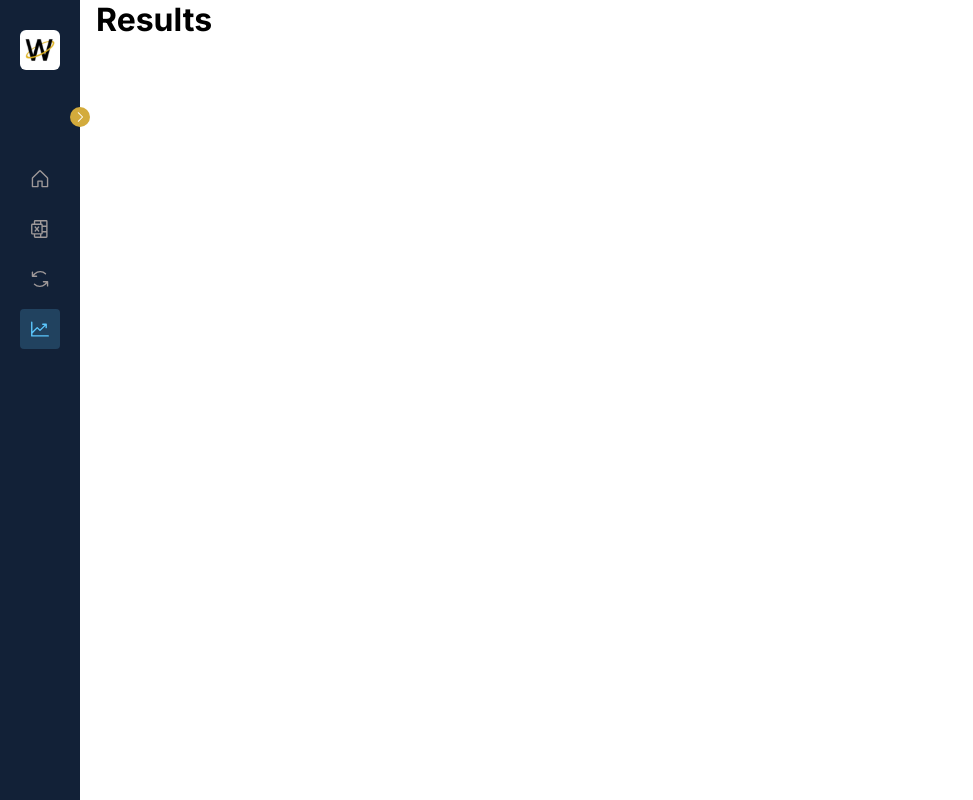
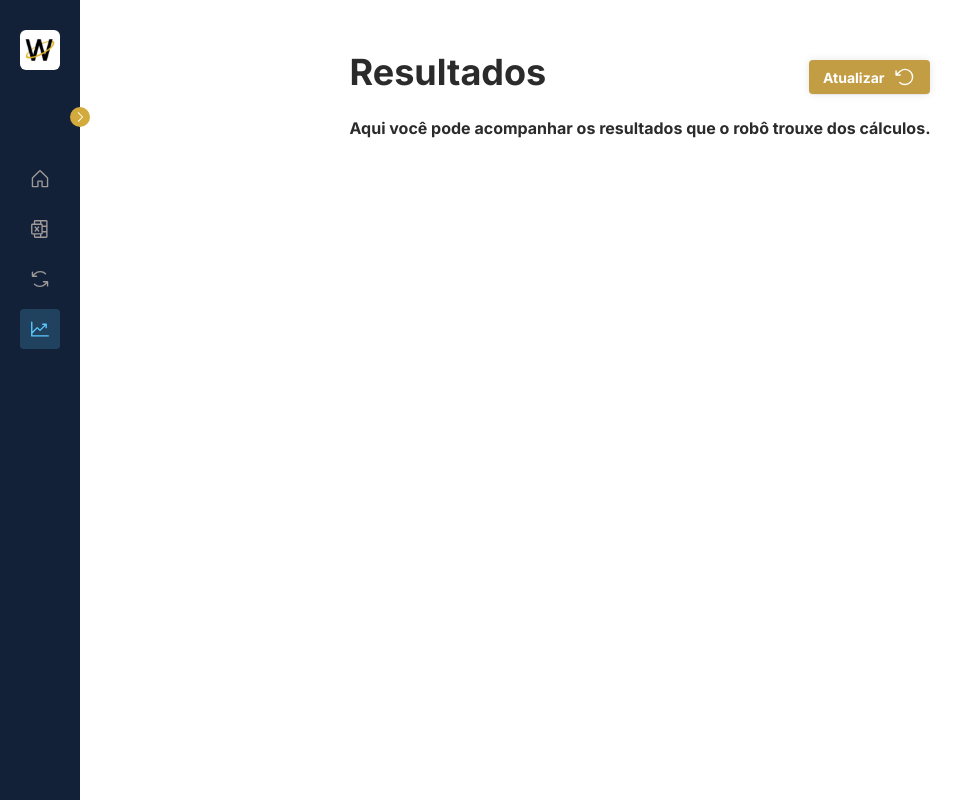
Before and after one commit to Gabrielivensdds/abastecimento-inteligente, a React (Vite) app: page /Results in a window 1280 px wide. Shown: the whole page, without its empty margins (0-973 px from the left). Built offline with nearby package versions, Linux system fonts and the light colour scheme.

Commit message:
fix: button and title css. start creating results and sheets apge

```diff
--- a/src/components/Button/index.tsx
+++ b/src/components/Button/index.tsx
@@ -5,7 +5,7 @@ import { CSS } from '@stitches/react'
 
 interface ButtonProps {
   children: ReactNode
-  css: CSS
+  css?: CSS
 }
 
 export const Button = ({ children, css }: ButtonProps) => (
--- a/src/components/Sidebar/styles.ts
+++ b/src/components/Sidebar/styles.ts
@@ -8,7 +8,7 @@ export const ContainerSidebar = styled('div', {
   height: '100vh',
   backgroundColor: '$blue500',
   color: '$white',
-
+  position: 'fixed',
   variants: {
     collapsed: {
       true: {
--- a/src/components/Title/index.tsx
+++ b/src/components/Title/index.tsx
@@ -1,9 +1,10 @@
 import { ReactNode } from 'react'
+import { StyledTitle } from './styles'
 
 interface TitleProps {
   children: ReactNode
 }
 
 export const Title = ({ children }: TitleProps) => {
-  return <h1>{children}</h1>
+  return <StyledTitle>{children}</StyledTitle>
 }
--- a/src/components/Title/styles.ts
+++ b/src/components/Title/styles.ts
@@ -1,7 +1,7 @@
 import { styled } from '../../styles'
 
-export const Title = styled('h1', {
+export const StyledTitle = styled('h1', {
   color: '$gray500',
   fontSize: '36px',
-  fontWeight: 'lighter',
+  fontWeight: 'bold',
 })
--- a/src/pages/Results/index.tsx
+++ b/src/pages/Results/index.tsx
@@ -1,3 +1,25 @@
+import { ArrowCounterClockwise } from '@phosphor-icons/react'
+import { Button } from '../../components/Button'
+import { SubTitle } from '../../components/SubTitle'
+import { LineFormConteiner, StyledForm, TitleFormConteiner } from './styles'
+import { Title } from '../../components/Title'
+
 export function Results() {
-  return <h1>Results</h1>
+  return (
+    <StyledForm>
+      <TitleFormConteiner>
+        <LineFormConteiner>
+          <Title>Resultados</Title>
+          <Button css={{ alignSelf: 'end' }}>
+            <span>Atualizar</span>
+            <ArrowCounterClockwise size={22} />
+          </Button>
+        </LineFormConteiner>
+        <SubTitle>
+          Aqui você pode acompanhar os resultados que o robô trouxe dos
+          cálculos.
+        </SubTitle>
+      </TitleFormConteiner>
+    </StyledForm>
+  )
 }
--- a/src/pages/Results/styles.ts
+++ b/src/pages/Results/styles.ts
@@ -0,0 +1,30 @@
+import { styled } from '../../styles'
+
+export const StyledForm = styled('form', {
+  display: 'flex',
+  justifyContent: 'start',
+  alignItems: 'start',
+  flexDirection: 'column',
+  gap: '1rem',
+  maxWidth: '1190px',
+  margin: '0 auto',
+})
+
+export const ItemFormConteiner = styled('div', {
+  display: 'flex',
+  flexDirection: 'column',
+  gap: '14px',
+})
+
+export const LineFormConteiner = styled('div', {
+  display: 'flex',
+  width: '100%',
+  justifyContent: 'space-between',
+  marginTop: '50px',
+})
+
+export const TitleFormConteiner = styled('div', {
+  display: 'flex',
+  flexDirection: 'column',
+  gap: '24px',
+})
--- a/src/pages/Sheets/index.tsx
+++ b/src/pages/Sheets/index.tsx
@@ -1,3 +1,17 @@
+import { SubTitle } from '../../components/SubTitle'
+import { Title } from '../../components/Title'
+import { StyledFlex, TitleFlexConteiner } from './styles'
+
 export function Sheets() {
-  return <h1>Sheets</h1>
+  return (
+    <StyledFlex>
+      <TitleFlexConteiner>
+        <Title>Entradas Manuais - ABI</Title>
+        <SubTitle>
+          Nessa parte do processo será requisitado todas as métricas necessárias
+          para o cálculo do robô.
+        </SubTitle>
+      </TitleFlexConteiner>
+    </StyledFlex>
+  )
 }
--- a/src/pages/Sheets/styles.ts
+++ b/src/pages/Sheets/styles.ts
@@ -0,0 +1,30 @@
+import { styled } from '../../styles'
+
+export const StyledFlex = styled('div', {
+  display: 'flex',
+  justifyContent: 'start',
+  alignItems: 'start',
+  flexDirection: 'column',
+  gap: '1rem',
+  maxWidth: '1190px',
+  margin: '0 auto',
+})
+
+export const ItemFlexConteiner = styled('div', {
+  display: 'flex',
+  flexDirection: 'column',
+  gap: '14px',
+})
+
+export const LineFlexConteiner = styled('div', {
+  display: 'flex',
+  width: '100%',
+  justifyContent: 'space-around',
+  marginTop: '50px',
+})
+
+export const TitleFlexConteiner = styled('div', {
+  display: 'flex',
+  flexDirection: 'column',
+  gap: '24px',
+})
```
